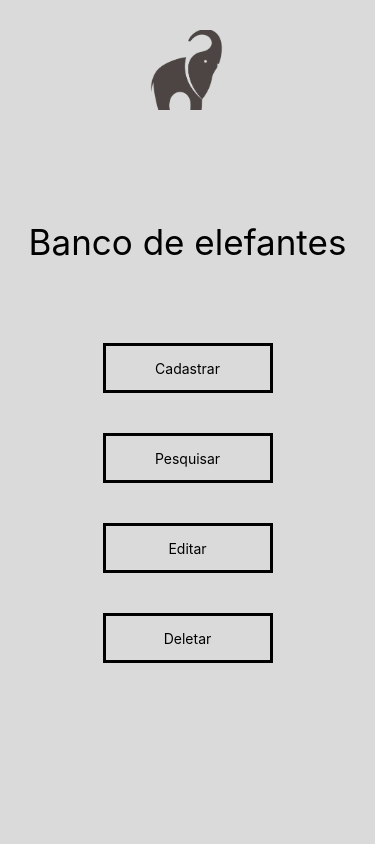
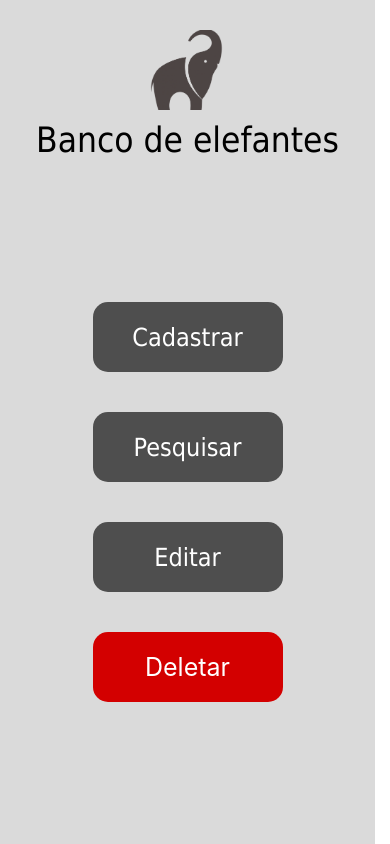
Before and after one commit to Diogo-Barauna/mamiferos, a React Native app in the folder mobile/: screen / in a window 390 px wide. Built offline with nearby package versions, Linux system fonts and the light colour scheme.

Commit message:
Adicionando a estilização inicial, cores cinza nos botões e cor vermelha no botão apagar

```diff
--- a/mobile/App.tsx
+++ b/mobile/App.tsx
@@ -11,16 +11,16 @@ export default function App() {
         <Text style={styles.txtLogo}>Banco de elefantes</Text>
         <View style={styles.btns}>
           <TouchableOpacity style={styles.button}>
-              <Text>Cadastrar</Text>
+              <Text style={styles.btnTxt}>Cadastrar</Text>
           </TouchableOpacity>
           <TouchableOpacity style={styles.button}>
-              <Text>Pesquisar</Text>
+              <Text style={styles.btnTxt}>Pesquisar</Text>
           </TouchableOpacity>
           <TouchableOpacity style={styles.button}>
-              <Text>Editar</Text>
+              <Text style={styles.btnTxt}>Editar</Text>
           </TouchableOpacity>
-          <TouchableOpacity style={styles.button}>
-              <Text>Deletar</Text>
+          <TouchableOpacity style={[styles.button, styles.deleteBtn]}>
+              <Text style={styles.deleteBtnTxt}>Deletar</Text>
           </TouchableOpacity>
         </View>
   </View>
@@ -44,17 +44,34 @@ const styles = StyleSheet.create({
   },
   txtLogo:{
     fontSize:35,
+    top: 120,
+    fontFamily: 'Tahoma',
+    position: 'absolute'
   },
   btns: {
-    top: 40,
+    top: 60,
     flexDirection: 'column',
   },
   button: {
     alignItems: 'center',
     justifyContent: 'center',
-    height:50,
-    width:170,
-    border:'solid',
-    marginTop: 40
+    height:70,
+    width:190,
+    borderRadius: 15,
+    marginTop: 40,
+    backgroundColor: '#4E4E4E',
+  },
+  btnTxt: {
+    color: 'white',
+    fontSize:25,
+    fontFamily: 'Tahoma',
+  },
+  deleteBtn: {
+    backgroundColor: '#D30000',
+
+  },
+  deleteBtnTxt: {
+    fontSize:25,
+    color: 'white'
   }
 });
```
